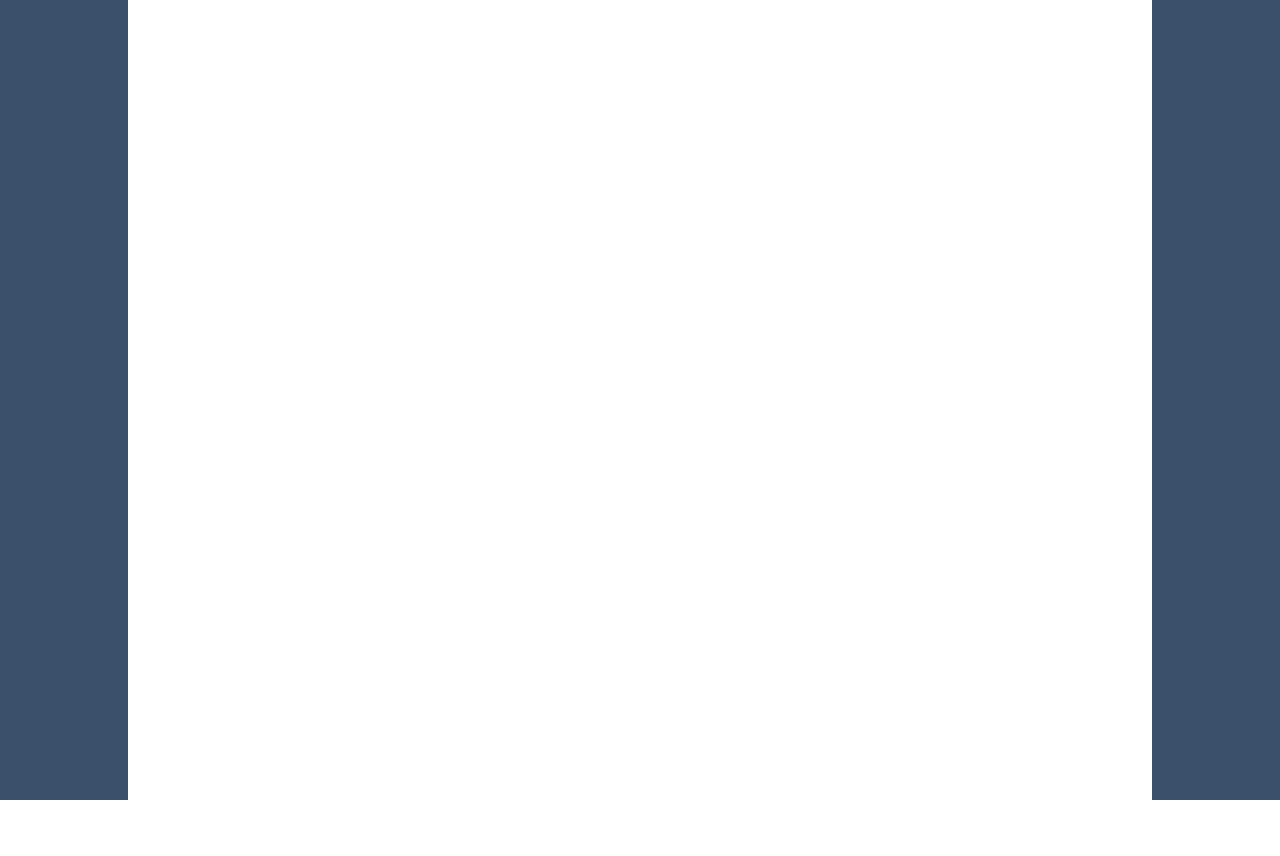
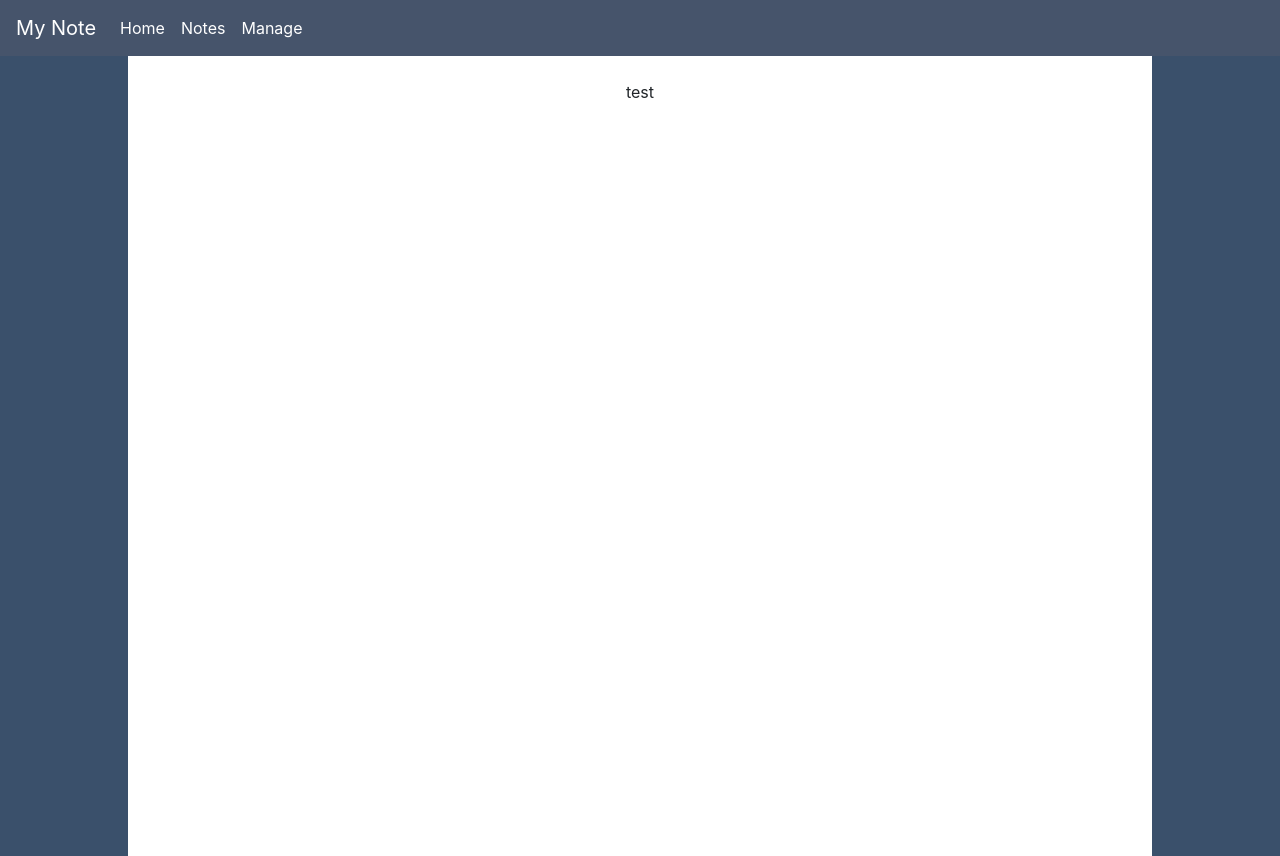
Before and after one commit to wwjin1986/myNote, a React (Create React App) app: page / in a window 1280 px wide. Before the commit the page ends 800 px from the top, so only its background shows below. Built offline with nearby package versions, Linux system fonts and the light colour scheme.

Commit message:
first commit

```diff
--- a/package.json
+++ b/package.json
@@ -2,13 +2,13 @@
   "name": "mynote",
   "version": "0.1.0",
   "private": true,
+  "homepage": "https://wwjin1986.github.io/myNote/",
   "dependencies": {
     "bootstrap": "^4.3.1",
     "fontawesome": "^5.6.3",
     "react": "^16.9.0",
     "react-dom": "^16.9.0",
-    "react-scripts": "3.1.1",
-    "homepage": "https://wwjin1986.github.io/myNote/"
+    "react-scripts": "3.1.1"
   },
   "scripts": {
     "start": "react-scripts start",
--- a/src/App.js
+++ b/src/App.js
@@ -7,12 +7,12 @@
   return (
     <React.Fragment>
       <div className="App">
-        {/* <div className="App-header">
+        <div className="App-header">
           <NavBar />
-        </div> */}
+        </div>
         <div className="App-body">
           <span>test</span>
-          {/* <Note /> */}
+          <Note />
         </div>
       </div>
     </React.Fragment>
```
